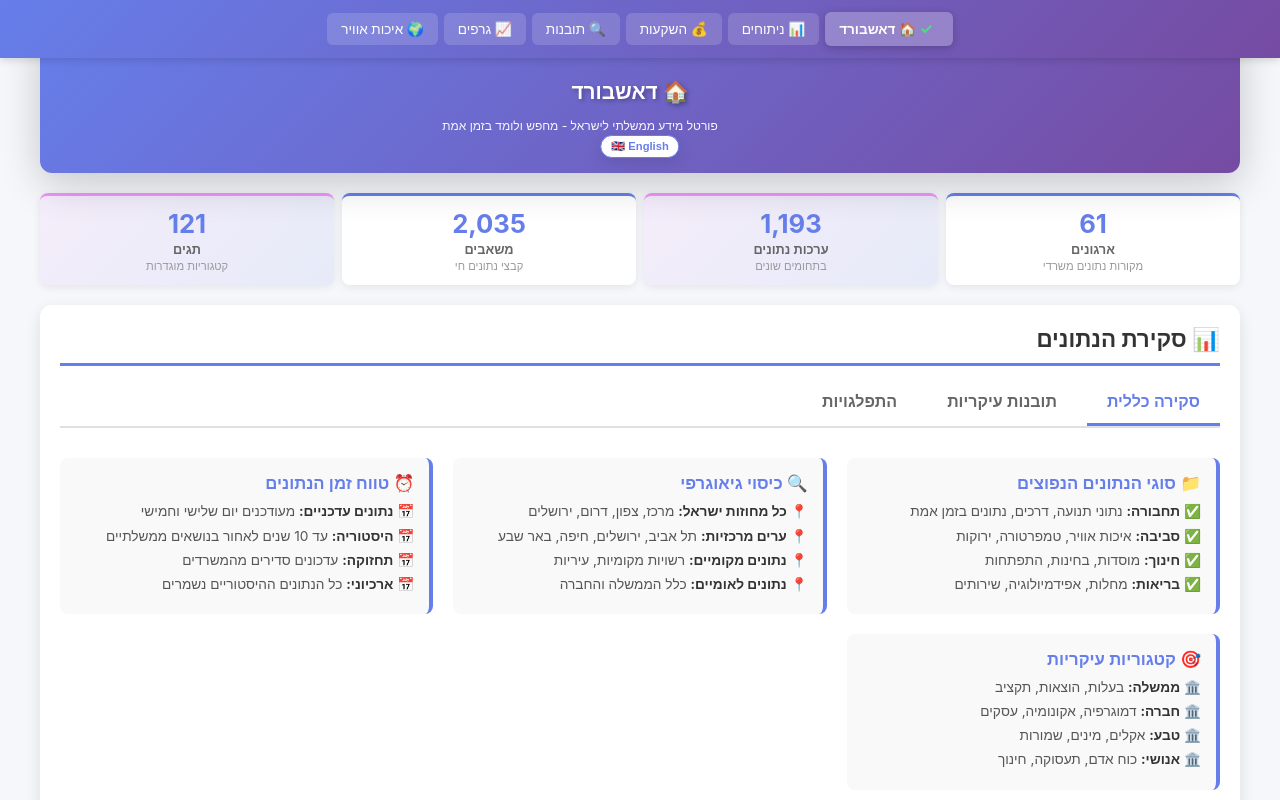
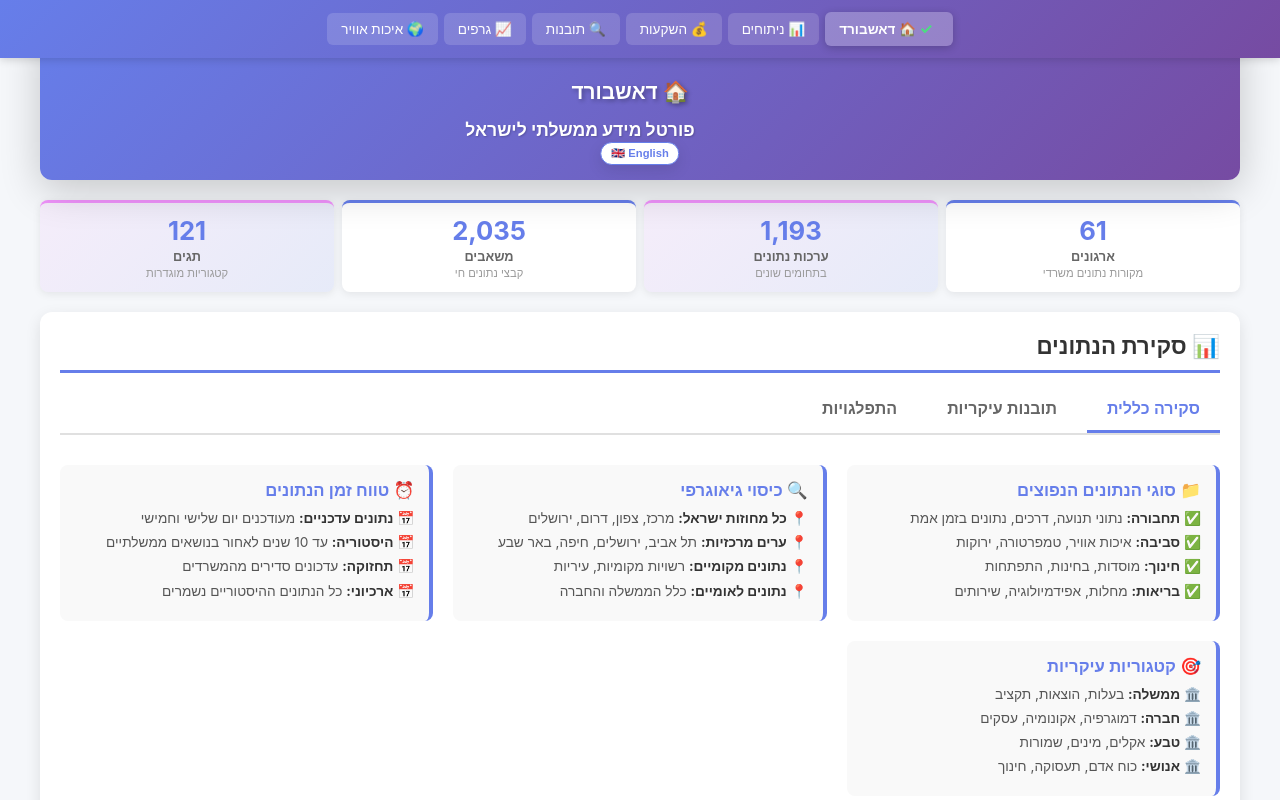
Before and after one commit to Batman100000/vogil, a website: page public/index.html in a window 1280 px wide. Shown: the top 800 px of the page. Drawn offline with nearby package versions, Linux system fonts and the light colour scheme.

Commit message:
Emphasize and enlarge subtitle, remove secondary text
Changes:
- Increased subtitle font-size from 0.75em to 1.1em
- Added font-weight: 700 to make text bold and prominent
- Removed " - מחפש ולומד בזמן אמת" from Hebrew subtitle
- Removed "- Real-time Explorer" from English subtitle
- Changed data attributes to match new shorter text
- Increased opacity from 0.95 to 1 for full visibility
- Added text-shadow for better prominence

Result: Larger, bolder, cleaner "פורטל מידע ממשלתי לישראל" subtitle

Co-Authored-By: Claude Haiku 4.5 <noreply@anthropic.com>

```diff
--- a/public/index.html
+++ b/public/index.html
@@ -120,8 +120,9 @@
     }
 
     header p {
-      font-size: 0.75em;
-      opacity: 0.95;
+      font-size: 1.1em;
+      font-weight: 700;
+      opacity: 1;
       margin-bottom: 0;
       margin-top: 12px;
       margin-right: 100px;
@@ -129,6 +130,7 @@
       display: block;
       line-height: 1.2;
       text-align: center;
+      text-shadow: 1px 1px 2px rgba(0,0,0,0.2);
     }
 
     .nav-buttons {
@@ -399,7 +401,7 @@
     <header>
       <div class="header-title-section">
         <h1 data-he="🏠 דאשבורד" data-en="🏠 Dashboard">🏠 דאשבורד</h1>
-        <p data-he="פורטל מידע ממשלתי לישראל - מחפש ולומד בזמן אמת" data-en="Israel Government Data Portal - Real-time Explorer">פורטל מידע ממשלתי לישראל - מחפש ולומד בזמן אמת</p>
+        <p data-he="פורטל מידע ממשלתי לישראל" data-en="Israel Government Data Portal">פורטל מידע ממשלתי לישראל</p>
       </div>
       <button class="language-toggle" onclick="toggleLanguage()" style="position: absolute; bottom: 15px; left: 50%; transform: translateX(-50%); margin: 0; padding: 4px 10px; background: white; color: #667eea; border: 1.5px solid #667eea; border-radius: 50px; font-weight: 600; font-size: 0.7em; cursor: pointer; z-index: 1; direction: ltr; white-space: nowrap;">🇬🇧 EN</button>
     </header>
```
